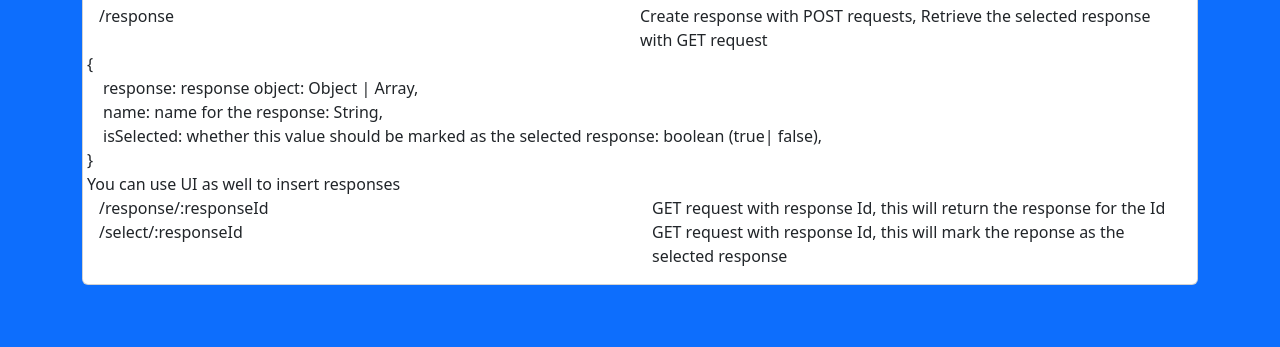
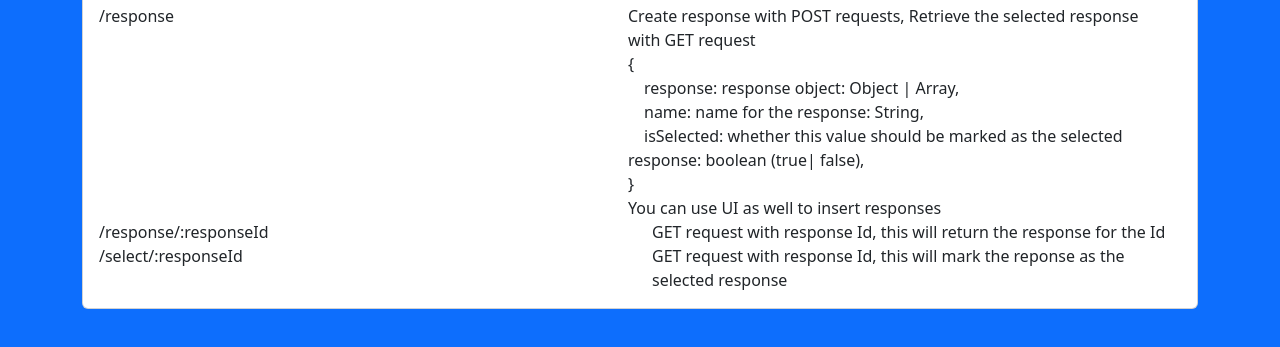
Before and after one commit to eranthaWELIKALA/Mock-REST-API, a website: page public/routes.html in a window 1280 px wide. Shown: the part 163-510 px from the top of the page. Drawn offline with nearby package versions, Linux system fonts and the light colour scheme.

Commit message:
Fixed an issue in routes page

```diff
--- a/public/routes.html
+++ b/public/routes.html
@@ -27,9 +27,9 @@
                 <div class="row">
                     <div class="row">
                         <div class="col">/response</div>
-                        <div class="col">Create response with POST requests, Retrieve the selected response with GET
+                        <div class="col">
+                            <div class="row">Create response with POST requests, Retrieve the selected response with GET
                             request</div>
-                    </div>
                             <div class="row">
                                 {<br>
                                     &emsp;response: response object: Object | Array, <br>
@@ -39,6 +39,8 @@
                             </div>
                             <div class="row">
                                 You can use UI as well to insert responses
+                            </div>
+                        </div>
                     </div>
                 </div>
                 <div class="row">
```
Lines whose indentation alone changed are shown as unchanged.
